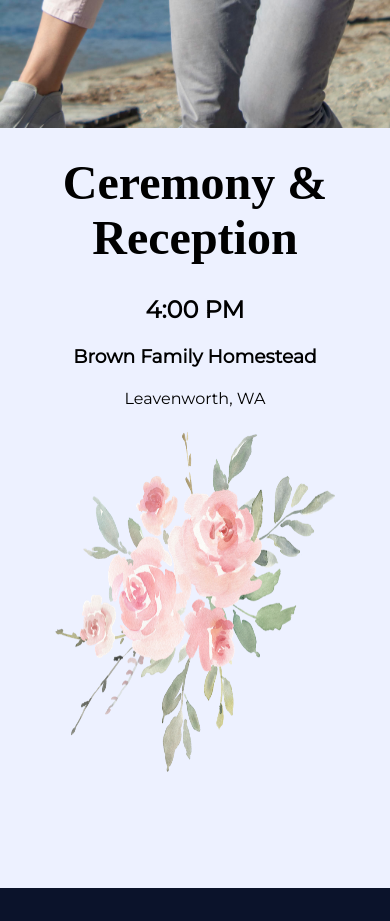
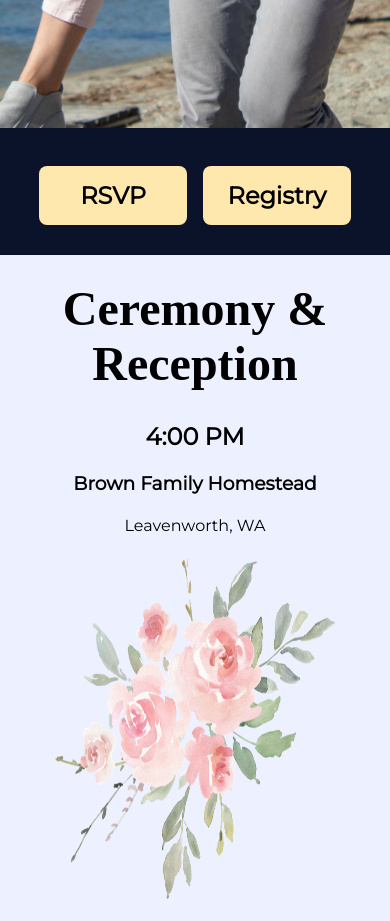
Before and after one commit to SaltyPineapple/WeddingWebsite, a React (Create React App) app: page / in a window 390 px wide. Shown: the part 800-1721 px from the top of the page. Built offline with nearby package versions, Linux system fonts and the light colour scheme; a web font is replaced by a local one.

Commit message:
Add rsvp/registry mobile component

```diff
--- a/src/App.js
+++ b/src/App.js
@@ -1,4 +1,5 @@
 import Header from "./components//header/header";
+import Rsvpmobile from "./components/rsvpmobile/rsvpmobile";
 import Info from "./components/info/info";
 import Location from "./components/location/location";
 import Stay from "./components/stay/stay";
@@ -9,6 +10,7 @@ function App() {
   return (
     <div className="App">
       <Header></Header>
+      <Rsvpmobile></Rsvpmobile>
       <Info></Info>
       <Location></Location>
       <Stay></Stay>
--- a/src/components/header/headerstyles.css
+++ b/src/components/header/headerstyles.css
@@ -146,6 +146,7 @@ button {
 
     .heroText {
         font-size: 2em;
+        top: 40%;
     }
 
     .date{
--- a/src/components/location/location.css
+++ b/src/components/location/location.css
@@ -42,6 +42,7 @@
         display: block;
         text-align: center;
         padding: 4% 0;
+        height: 15vh;
     }
 
     .location-button {
--- /dev/null
+++ b/src/components/rsvpmobile/rsvpmobile.css
@@ -0,0 +1,29 @@
+@import url("../root.css");
+
+.rsvp-mobile{
+    display: none;
+}
+
+@media only screen and (max-width: 425px){
+    .rsvp-mobile {
+        display: grid;
+        grid-template-columns: 1fr 1fr;
+        gap: 5%;
+        height: 15vh;
+        background-color: var(--oxford-blue);
+        padding: 4% 10%;
+        text-align: center;
+    }
+
+    .rsvp-mobile-button{
+        color: black;
+        font-family: "Montserrat";
+        font-weight: bold;
+        font-size: 1.5em;
+        background-color: var(--banana-mania);
+        border-radius: 8px;
+        padding: 10%;
+        width: 100%;
+        margin-top: 15%;
+    }
+}
--- /dev/null
+++ b/src/components/rsvpmobile/rsvpmobile.jsx
@@ -0,0 +1,22 @@
+import React from "react";
+import "./rsvpmobile.css";
+
+const rsvpmobile = () => {
+
+    return (
+        <div className="rsvp-mobile">
+            <a href="https://docs.google.com/forms/d/e/1FAIpQLSeARtmyOvm_u3JNIZJWySkpdx7Cfc7v8tbQ1IOQWtXYo_VVdQ/viewform?usp=sf_link" target={"_blank"} rel="noreferrer">
+                <button className="rsvp-mobile-button">
+                    RSVP
+                </button>
+            </a>
+            <a href="https://www.zola.com/registry/brianneandmark2023" target={"_blank"} rel="noreferrer">
+                <button className="rsvp-mobile-button">
+                    Registry
+                </button>
+            </a>
+        </div>
+    );
+}
+
+export default rsvpmobile;
```
